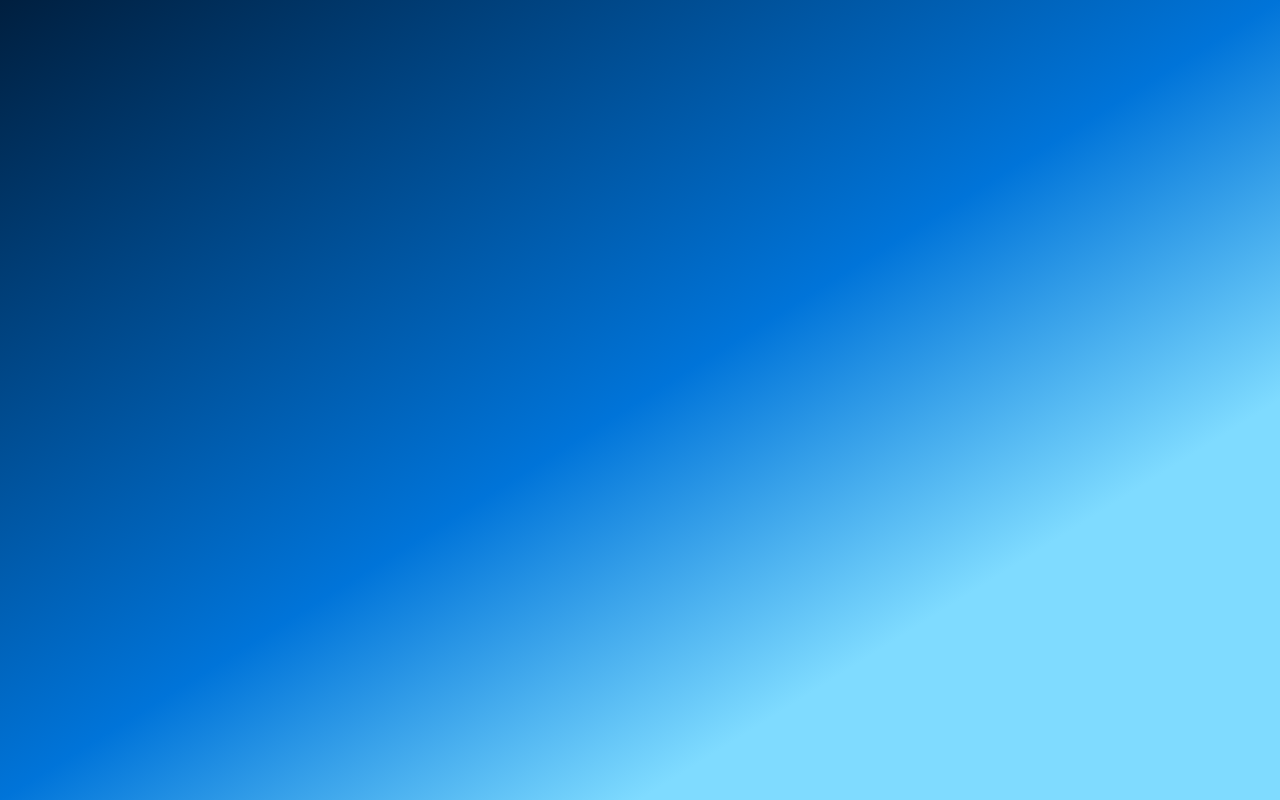
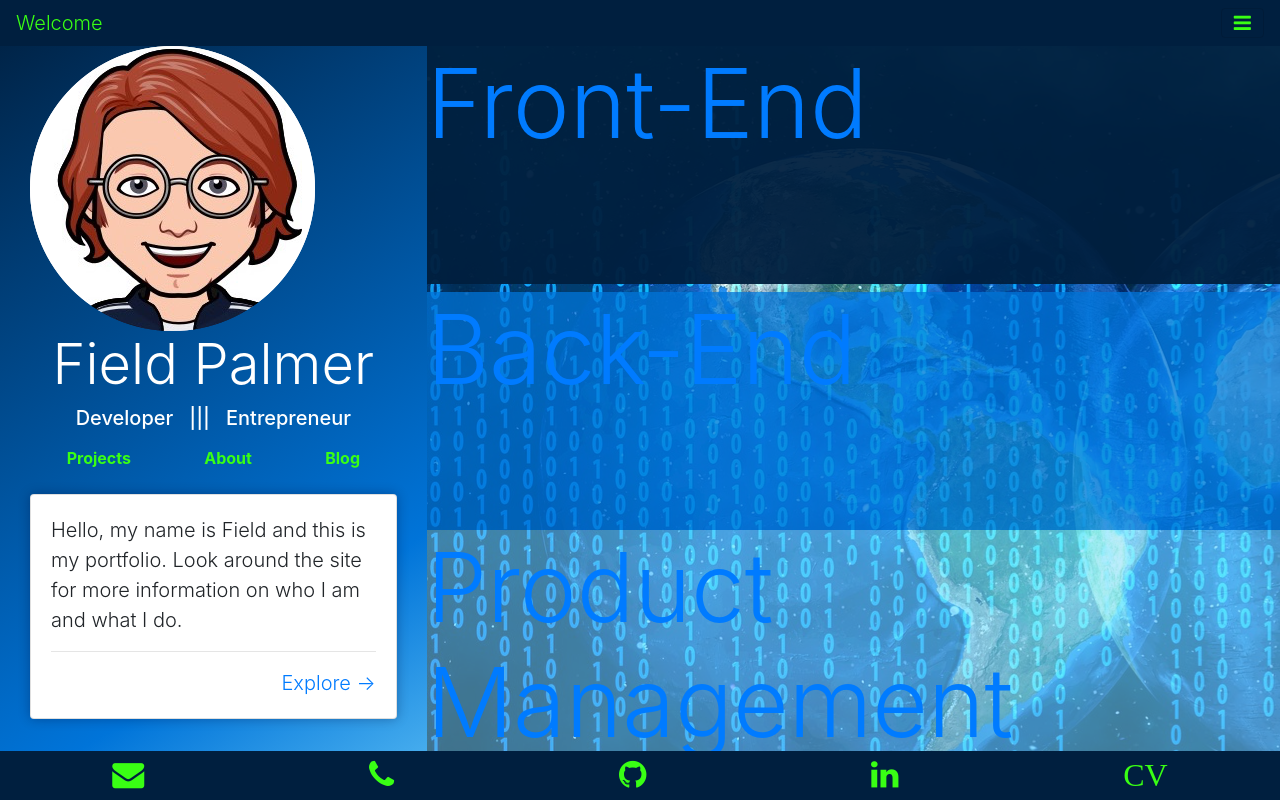
Before and after one commit to fieldpalmer/myPortfolio, a plain HTML site: page index.html in a window 1280 px wide. Drawn offline with nearby package versions, Linux system fonts and the light colour scheme.

Commit message:
desktopView progress

```diff
--- a/assets/style.css
+++ b/assets/style.css
@@ -1,13 +1,41 @@
-body {
+html {
+  height: 100vh;
+
+}
+
+#homeSidebar,
+.phoneView {
   background: rgb(0,31,63);
   background: linear-gradient(148deg, rgba(0,31,63,1) 0%, rgba(0,116,217,1) 50%, rgba(127,219,255,1) 75%);
-  height:100vh;
   background-attachment: fixed;
 }
 
+#homeContent {
+  background-image: url("./images/binary-1695475_1920.jpg");
+  background-position: absolute;
+  background-size: fill;
+}
+
+.homeFeature {
+  height: 33%;
+}
+
+#homeFront {
+  background-color: rgba(0,31,63,0.95);
+}
+
+#homeBack {
+  background-color: rgba(0,116,217,0.75);
+}
+
+#homeDesign {
+  background-color: rgba(127,219,255,0.5);
+}
+
+
 .top-nav,
 .bottom-nav {
-  background: #001f3fc3;
+  background: rgba(0,31,63,1);
 }
 
 nav a {
@@ -22,14 +50,8 @@ nav a {
   font-weight: bold;
 }
 
-.flex-row {
-  height: 29vh;
-  background-color: white;
-}
-
 .card {
   box-shadow: 0px 0px 12px 0px rgba(1,0,41,0.31);
-
 }
 
 .project-card {
--- a/index.html
+++ b/index.html
@@ -10,11 +10,9 @@
   <link rel="stylesheet" type="text/css" href="assets/style.css">
   <title>gfieldp</title>
 </head>
-<body class="bg-dark">
-  <!-- Phone View -->
-  <div class="phoneView d-sm-block d-md-none">
+<body>
 
-    <nav class="navbar navbar-light sticky-top mb-2 top-nav">
+  <nav class="navbar navbar-light sticky-top top-nav">
     <a class="lead" href="#">Welcome</a>
     <button class="navbar-toggler" type="button" data-toggle="collapse" data-target="#navbarNav" aria-controls="navbarNav" aria-expanded="false" aria-label="Toggle navigation">
         <i class="fa fa-bars"></i>
@@ -29,6 +27,9 @@
       <a class="nav-item nav-link" href="pages/portfolio.html#graphic-design">Design</a> -->
     </div>
   </nav>
+
+  <!-- Phone View -->
+  <div class="phoneView d-sm-block d-md-none">
 
     <main class="container-fluid p-4 mb-4">
 
@@ -72,7 +73,77 @@
 
     </main>
 
-    <footer class="footer fixed-bottom mt-5 bottom-nav">
+  </div>
+  <!-- Tablet View -->
+
+  <!-- desktop View -->
+  <div class="desktopView d-none d-lg-block">
+    <main class="container-fluid">
+      <div class="row">
+        <div class="col-4" id="homeSidebar">
+          <div class="container-fluid" id="homeImg">
+              <div class="row">
+                <div class="col-sm-12">
+                  <img src="assets/images/bitmoji-prof-pic.png" class="img-fluid" id="homeProfPic">
+                </div>
+              </div>
+            </div>
+
+            <div class="container-fluid text-white" id="homeTitleNav">
+              <div class="row">
+                <div class="col-sm-12 text-center">
+                  <h3 class="display-4">Field Palmer</h3>
+                  <h5>Developer&nbsp;&nbsp;&nbsp;|||&nbsp;&nbsp;&nbsp;Entrepreneur</h5>
+                  <nav class="nav nav-pills nav-fill" id="side-nav">
+                    <a class="nav-item nav-link px-0" href="pages/portfolio.html"><p>Projects</p></a>
+                    <a class="nav-item nav-link px-0" href="pages/about.html"><p>About</p></a>
+                    <a class="nav-item nav-link px-0" href="#"><p>Blog</p></a>
+                  </nav>
+                </div>
+              </div>
+            </div>
+
+            <div class="container-fluid mb-5" >
+              <div class="row">
+                <div class="col-sm-12">
+                  <div class="card" id="homeIntroCard">
+                    <div class="card-body">
+                      <p class="lead">
+                        Hello, my name is Field and this is my portfolio. Look around the site for more information on who I am and what I do.
+                        <hr>
+                        <a class="lead float-right" href="pages/about.html">Explore &rarr;</a>
+                      </p>
+                    </div>
+                  </div>
+                </div>
+              </div>
+            </div>
+        </div>
+        <div class="col-8 p-0" id="homeContent">
+          <a href="pages/portfolio.html">
+            <div class="jumbtron homeFeature" id="homeFront">
+              <h1 class="display-1">Front-End</h1>
+            </div>
+          </a>
+          <a href="pages/portfolio.html">
+            <div class="jumbtron homeFeature" id="homeBack">
+              <h1 class="display-1">Back-End</h1>
+            </div>
+          </a>
+          <a href="pages/portfolio.html">
+            <div class="jumbtron homeFeature" id="homeDesign">
+              <h1 class="display-1">Product Management</h1>
+            </div>
+          </a>
+
+        </div>
+
+      </div>
+
+    </main>
+  </div>
+  <!-- footer -->
+  <footer class="footer fixed-bottom bottom-nav">
       <nav class="nav nav-pills nav-fill">
         <a class="nav-item nav-link" href="mailto:gfieldpalmer@gmail.com"><i class="fa fa-2x fa-envelope" aria-hidden="true"></i></a>
         <a class="nav-item nav-link" href="tel:+19109905472"><i class="fa fa-2x fa-phone" aria-hidden="true"></i></a>
@@ -81,11 +152,6 @@
         <a class="nav-item nav-link" href="assets/gfp-resume-2018.pdf" download="field-palmer-cv"><i class="fa fa-2x" aria-hidden="true">CV</i></a>
       </nav>
     </footer>
-  </div>
-  <!-- Tablet View -->
-
-  <!-- desktop View -->
-
 
   <!-- jQuery -->
   <script src='https://cdnjs.cloudflare.com/ajax/libs/jquery/3.1.0/jquery.min.js'></script>
```
Also changed, not shown: pages/about.html (+2 -2 lines), pages/portfolio.html (+2 -2 lines), assets/images/binary-1695475_1920.jpg (added). Lines whose indentation alone changed are shown as unchanged.
